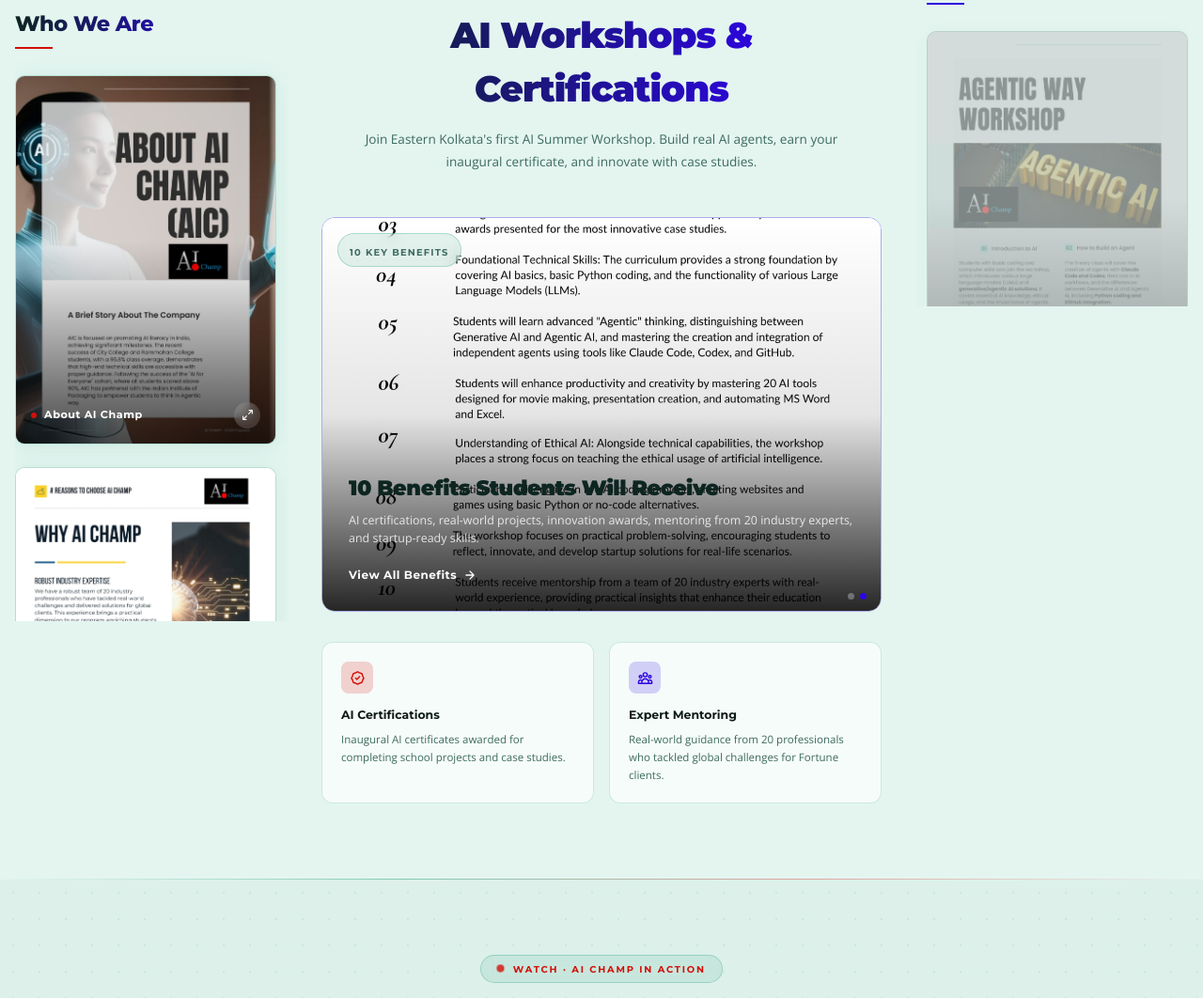
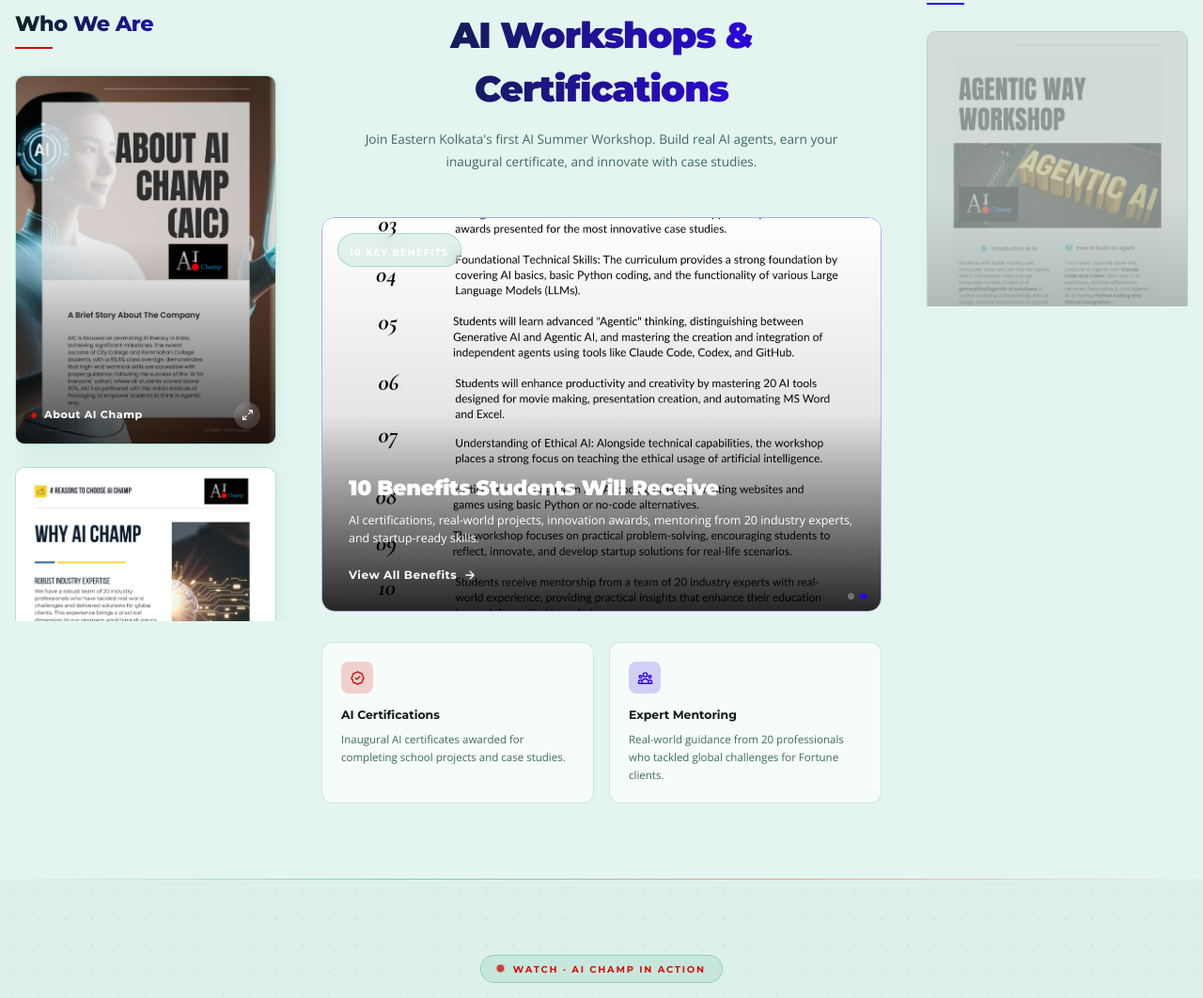
Before and after one commit to aici-user/AI-Champ-Workshop, a plain HTML site: page index.html in a window 1280 px wide. Shown: the part 968-2030 px from the top of the page at 94% size. Drawn offline with nearby package versions, Linux system fonts and the light colour scheme.

Commit message:
Fix: force white on image carousel overlay headings and text

```diff
--- a/index.html
+++ b/index.html
@@ -171,6 +171,12 @@
   #venue-pin > div:last-child {
     background: #f5fdf9 !important;
     border-color: rgba(11,150,110,.4) !important;
+  }
+
+  /* ── Image overlay text — always white (dark gradient behind them) ── */
+  .img-slide h3, .img-slide p, .img-slide span,
+  .img-wrap .img-slide h3, .img-wrap .img-slide p {
+    color: #fff !important;
   }
 
   /* ── Force WHITE text where background demands it ── */
```
